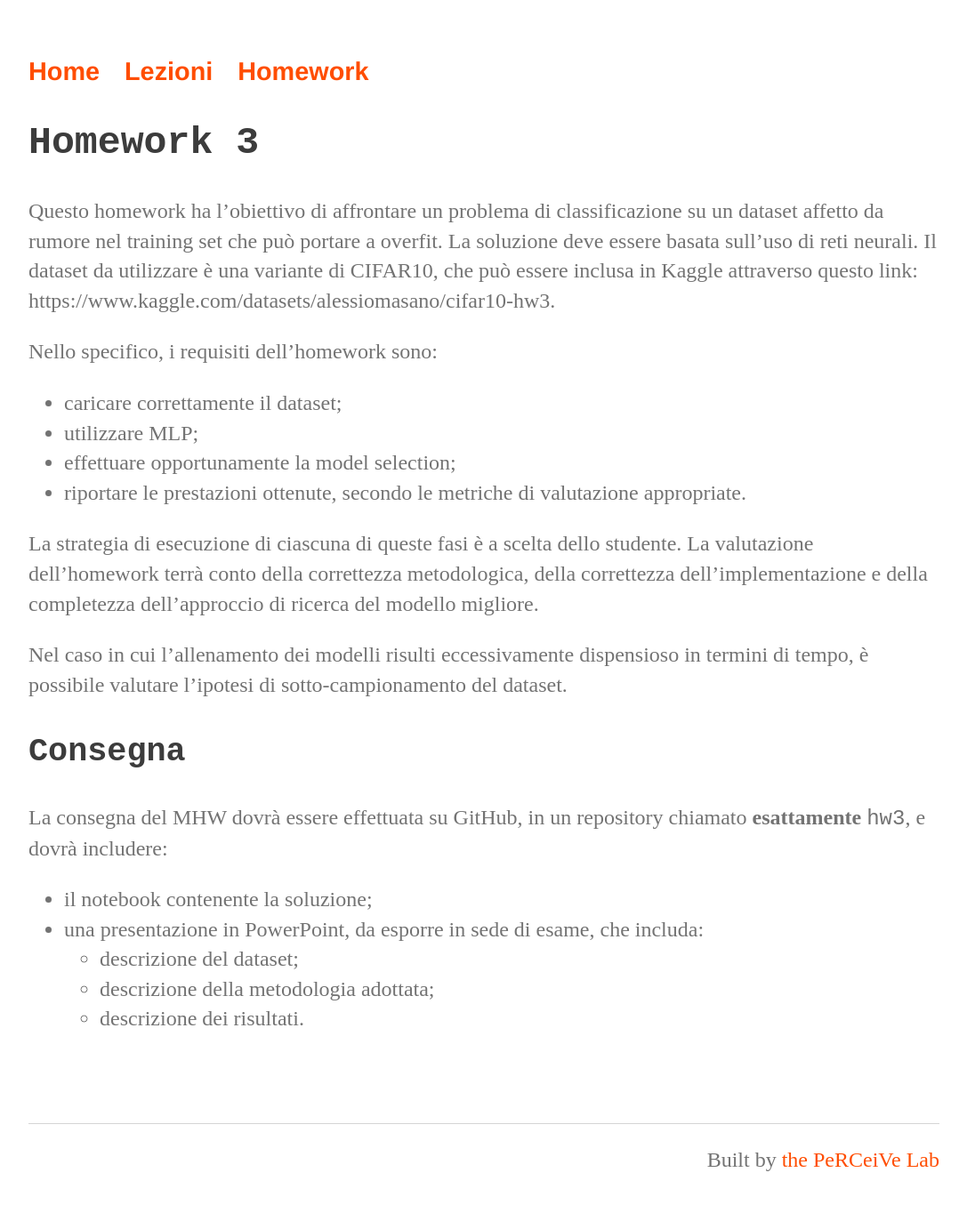
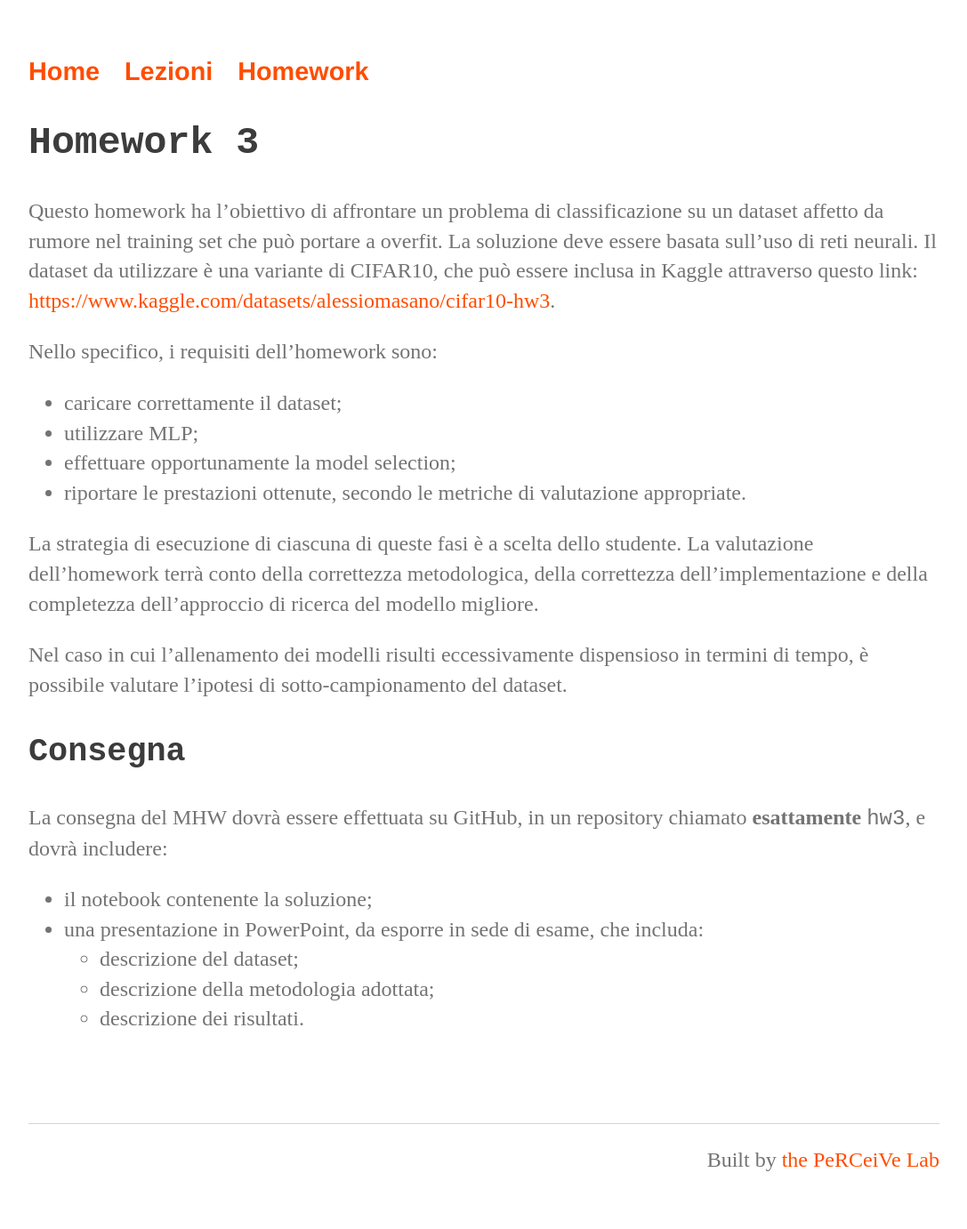
Before and after one commit to perceivelab/ml-mz-2025, a Jekyll site: the page built from hw3.md, in a window 1280 px wide. Shown: the whole page at 89% size, without its empty margins (96-1183 px from the left). Built offline with Jekyll 4.4.1, drawn with Linux system fonts in a browser that asks for light colours; our own code applies the rules of GitHub Pages for plain Markdown files; part of the change alters nothing that is shown.

Commit message:
Aggiornato hw3

```diff
--- a/hw3.md
+++ b/hw3.md
@@ -5,7 +5,8 @@ layout: page
 ## Homework 3
 
 Questo homework ha l'obiettivo di affrontare un problema di classificazione su un dataset affetto da rumore nel training set che può portare a overfit. La soluzione deve essere basata sull'uso di reti neurali.
-Il dataset da utilizzare è una variante di CIFAR10, che può essere inclusa in Kaggle attraverso questo link: https://www.kaggle.com/datasets/alessiomasano/cifar10-hw3.
+Il dataset da utilizzare è una variante di CIFAR10, che può essere inclusa in Kaggle attraverso questo link:
+[https://www.kaggle.com/datasets/alessiomasano/cifar10-hw3](https://www.kaggle.com/datasets/alessiomasano/cifar10-hw3).
 
 Nello specifico, i requisiti dell'homework sono:
 * caricare correttamente il dataset;
```
